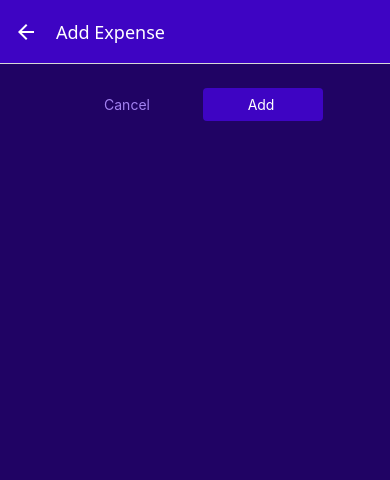
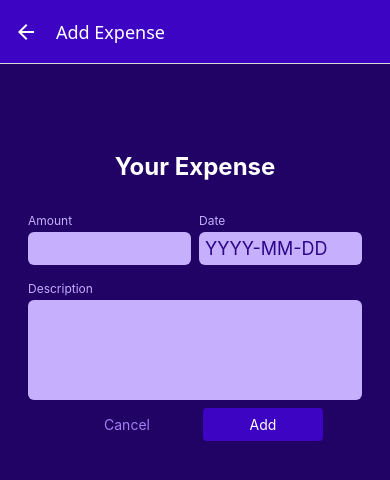
Before and after one commit to basyalavishek/React-Native-4, a React Native app: screen /ManageExpense in a window 390 px wide. Shown: the top 480 px of the page. Built offline with nearby package versions, Linux system fonts and the light colour scheme.

Commit message:
handled user input and validated the inputs

```diff
--- /dev/null
+++ b/components/ManageExpense/ExpenseForm.js
@@ -0,0 +1,165 @@
+import { Text, View, StyleSheet, Alert } from "react-native";
+import Input from "./Input";
+import { useState } from "react";
+import Button from "../UI/Button";
+import { getFormattedDate } from "../../util/date";
+import { GlobalStyles } from "../../constants/styles";
+
+const ExpenseForm = ({
+  onCancel,
+  onSubmit,
+  submitButtonLabel,
+  defaultValues,
+}) => {
+  const [inputs, setInputs] = useState({
+    amount: {
+      value: defaultValues ? defaultValues.amount.toString() : "",
+      isValid: true,
+    },
+    date: {
+      value: defaultValues ? getFormattedDate(defaultValues.date) : "",
+      isValid: true,
+    },
+    description: {
+      value: defaultValues ? defaultValues.description : "",
+      isValid: true,
+    },
+  });
+
+  function inputChangeHandler(inputIdentifier, enteredValue) {
+    setInputs((curInputs) => {
+      return {
+        ...curInputs,
+        [inputIdentifier]: { value: enteredValue, isValid: true },
+      };
+    });
+  }
+
+  function submitHandler() {
+    const expenseData = {
+      amount: +inputs.amount.value, // + is used to convert the string into number
+      date: new Date(inputs.date.value),
+      description: inputs.description.value,
+    };
+
+    // validating inputs
+    const amountIsValid = !isNaN(expenseData.amount) && expenseData.amount > 0;
+    const dateIsValid = expenseData.date.toString() !== "Invalid Date";
+    const descriptionIsValid = expenseData.description.trim().length > 0;
+
+    if (!amountIsValid || !dateIsValid || !descriptionIsValid) {
+      // Alert.alert("Invalid Input", "Please check your input values");
+
+      setInputs((curInputs) => {
+        return {
+          amount: { value: curInputs.amount.value, isValid: amountIsValid },
+          date: { value: curInputs.date.value, isValid: dateIsValid },
+          description: {
+            value: curInputs.description.value,
+            isValid: descriptionIsValid,
+          },
+        };
+      });
+      return;
+    }
+
+    onSubmit(expenseData);
+  }
+
+  const formIsValid =
+    !inputs.amount.isValid ||
+    !inputs.date.isValid ||
+    !inputs.description.isValid;
+
+  return (
+    <View style={styles.form}>
+      <Text style={styles.title}>Your Expense</Text>
+      <View style={styles.inputRows}>
+        <Input
+          style={styles.rowInput}
+          label="Amount"
+          invalid={!inputs.amount.isValid}
+          textInputConfig={{
+            keyboardType: "decimal-pad",
+            onChangeText: inputChangeHandler.bind(this, "amount"), // the second parameter of bind is the first parameter of 'inpuptChangeHandler' function
+            value: inputs.amount.value,
+          }}
+        />
+        <Input
+          style={styles.rowInput}
+          label="Date"
+          invalid={!inputs.date.isValid}
+          textInputConfig={{
+            placeholder: "YYYY-MM-DD",
+            maxLength: 10,
+            onChangeText: inputChangeHandler.bind(this, "date"),
+            value: inputs.date.value,
+          }}
+        />
+      </View>
+
+      <Input
+        label="Description"
+        invalid={!inputs.description.isValid}
+        textInputConfig={{
+          multiline: true,
+          // autoCapitalize:'character or word or none'
+          // autoCorrect:false // default is true
+          onChangeText: inputChangeHandler.bind(this, "description"),
+          value: inputs.description.value,
+        }}
+      />
+
+      {formIsValid && (
+        <Text style={styles.errorText}>
+          Invalid input values - pleaase check your entered data
+        </Text>
+      )}
+
+      <View style={styles.buttons}>
+        <Button style={styles.button} mode="flat" onPress={onCancel}>
+          Cancel
+        </Button>
+        <Button style={styles.button} onPress={submitHandler}>
+          {submitButtonLabel}
+        </Button>
+      </View>
+    </View>
+  );
+};
+
+export default ExpenseForm;
+
+const styles = StyleSheet.create({
+  form: {
+    marginTop: 40,
+  },
+  title: {
+    fontSize: 24,
+    color: "white",
+    textAlign: "center",
+    marginVertical: 24,
+    fontWeight: "bold",
+  },
+  inputRows: {
+    flexDirection: "row",
+    justifyContent: "space-between",
+  },
+  rowInput: {
+    flex: 1,
+  },
+  errorText: {
+    textAlign: "center",
+    color: GlobalStyles.colors.error500,
+    margin: 8,
+  },
+  buttons: {
+    flexDirection: "row",
+    justifyContent: "center",
+    alignItems: "center",
+  },
+  button: {
+    marginHorizontal: 8,
+    minWidth: 120,
+  },
+});
--- /dev/null
+++ b/components/ManageExpense/Input.js
@@ -0,0 +1,53 @@
+import { TextInput, View, Text, StyleSheet } from "react-native";
+import { GlobalStyles } from "../../constants/styles";
+
+const Input = ({ label, textInputConfig, style, invalid }) => {
+  let inputStyles = [styles.input];
+
+  if (textInputConfig && textInputConfig.multiline) {
+    inputStyles.push(styles.inputMultiline); // pushing another style to one style if the condition met
+  }
+  if (invalid) {
+    inputStyles.push(styles.invalidInput);
+  }
+
+  return (
+    <View style={[styles.inputContainer, style]}>
+      <Text style={[styles.label, invalid && styles.invalidLabel]}>
+        {label}
+      </Text>
+      <TextInput style={inputStyles} {...textInputConfig} />
+    </View>
+  );
+};
+
+export default Input;
+
+const styles = StyleSheet.create({
+  inputContainer: {
+    marginHorizontal: 4,
+    marginVertical: 8,
+  },
+  label: {
+    fontSize: 12,
+    color: GlobalStyles.colors.primary100,
+    marginBottom: 4,
+  },
+  input: {
+    backgroundColor: GlobalStyles.colors.primary100,
+    padding: 6,
+    borderRadius: 6,
+    fontSize: 18,
+    color: GlobalStyles.colors.primary700,
+  },
+  inputMultiline: {
+    minHeight: 100,
+    textAlignVertical: "top",
+  },
+  invalidLabel: {
+    color: GlobalStyles.colors.error500,
+  },
+  invalidInput: {
+    backgroundColor: GlobalStyles.colors.error50,
+  },
+});
--- a/screens/ManageExpenses.js
+++ b/screens/ManageExpenses.js
@@ -2,8 +2,8 @@
 import { View, StyleSheet } from "react-native";
 import IconButton from "../components/UI/IconButton";
 import { GlobalStyles } from "../constants/styles";
-import Button from "../components/UI/Button";
 import { ExpensesContext } from "../store/expenses-context";
+import ExpenseForm from "../components/ManageExpense/ExpenseForm";
 
 const ManageExpenses = ({ route, navigation }) => {
   const expenseCtx = useContext(ExpensesContext);
@@ -16,6 +16,8 @@
   // or creating a new one.If you are editing existing expense the title will be different and if you are creating new expense the title will be different for same screen
 
   const isEditing = !!editedExpenseId; // converting value into boolean
+
+  const selectedExpense = expenseCtx.expenses.find((expense)=>expense.id === editedExpenseId )
 
   useLayoutEffect(() => {
     navigation.setOptions({
@@ -34,21 +36,9 @@
     navigation.goBack();
   }
 
-  function confirmHandler() {
-    const expenseData = {
-      description: "Test Expense",
-      amount: 20.22,
-      date: new Date("2025-05-20"),
-    };
-
-    const updatedExpenseData = {
-      description: "update Expense",
-      amount: 21.22,
-      date: new Date("2025-04-20"),
-    };
-
+  function confirmHandler(expenseData) {
     if (isEditing) {
-      expenseCtx.updateExpense(editedExpenseId, updatedExpenseData);
+      expenseCtx.updateExpense(editedExpenseId, expenseData);
     } else {
       expenseCtx.addExpense(expenseData);
     }
@@ -58,14 +48,8 @@
 
   return (
     <View style={styles.container}>
-      <View style={styles.buttons}>
-        <Button style={styles.button} mode="flat" onPress={cancelHandler}>
-          Cancel
-        </Button>
-        <Button style={styles.button} onPress={confirmHandler}>
-          {isEditing ? "Update" : "Add"}{" "}
-        </Button>
-      </View>
+      <ExpenseForm onSubmit={confirmHandler} submitButtonLabel={isEditing ? 'Update' : 'Add'} onCancel={cancelHandler} defaultValues = {selectedExpense}/>
+
       {isEditing && (
         <View style={styles.deleteContainer}>
           <IconButton
@@ -88,15 +72,7 @@
     padding: 24,
     backgroundColor: GlobalStyles.colors.primary800,
   },
-  buttons: {
-    flexDirection: "row",
-    justifyContent: "center",
-    alignItems: "center",
-  },
-  button: {
-    marginHorizontal: 8,
-    minWidth: 120,
-  },
+
   deleteContainer: {
     marginTop: 16,
     paddingTop: 8,
--- a/screens/RecentExpenses.js
+++ b/screens/RecentExpenses.js
@@ -1,4 +1,3 @@
-import { View, Text } from "react-native";
 import ExpensesOutput from "../components/expenses/ExpensesOutput";
 import { useContext } from "react";
 import { ExpensesContext } from "../store/expenses-context";
--- a/util/date.js
+++ b/util/date.js
@@ -1,5 +1,5 @@
 export function getFormattedDate(date) {
-  return `${date.getFullYear()}-${date.getMonth() + 1}-${date.getDate()}`;
+  return date.toISOString().slice(0,10);
 }
 
 export function getMinusDays(date , days){
```
